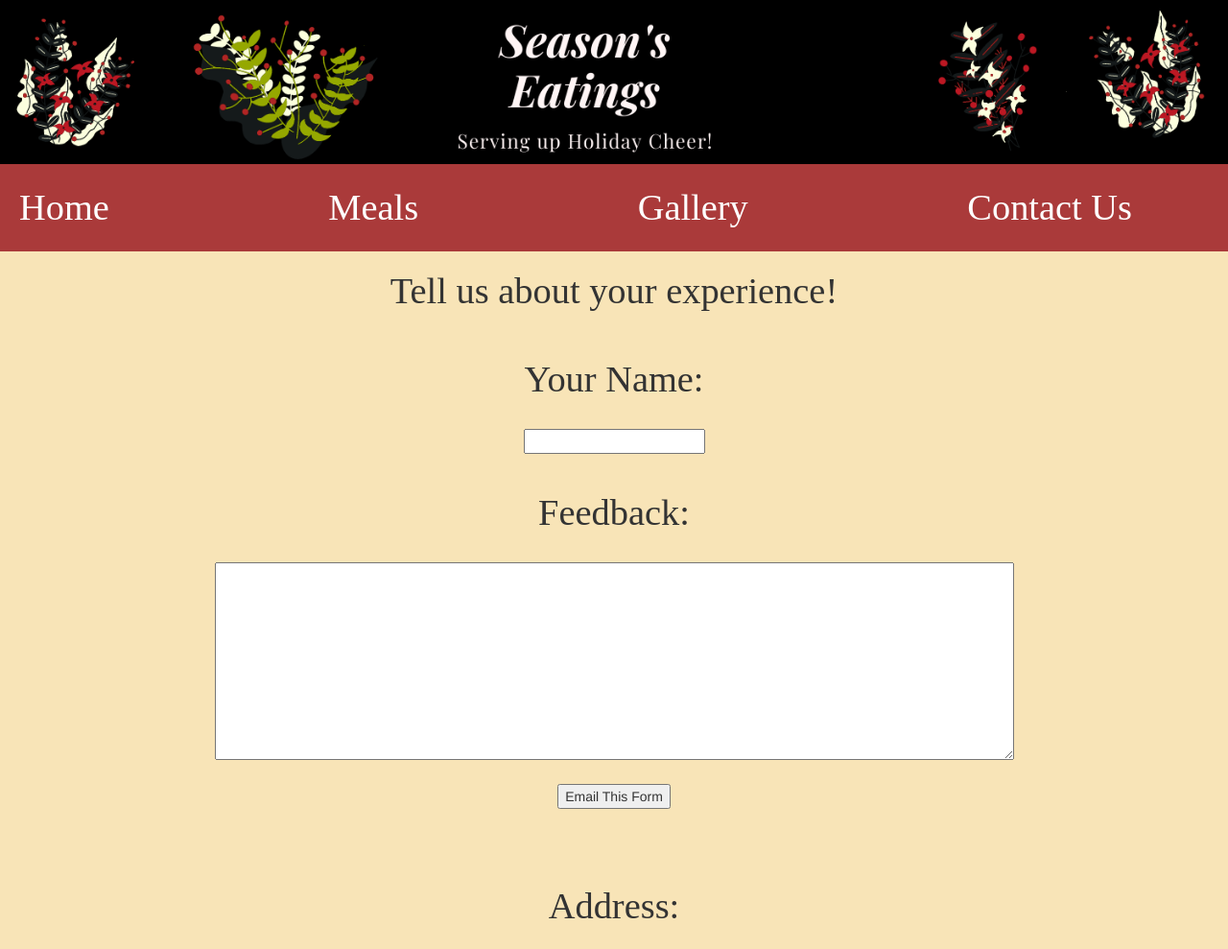
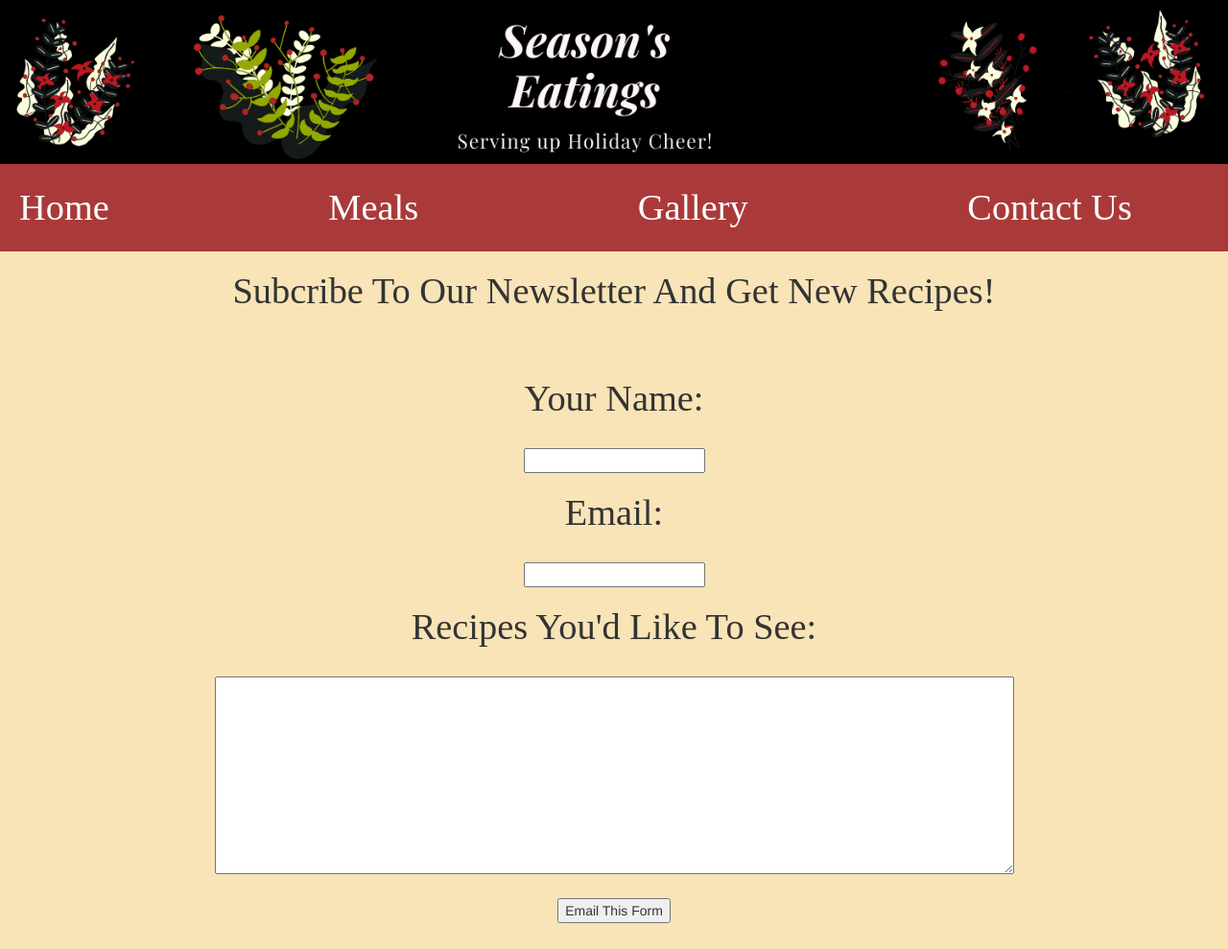
Before and after one commit to tricci1/FoodWebsite, a plain HTML site: page contactUs.html in a window 1280 px wide. Shown: the top 989 px of the page at 96% size. Drawn offline with nearby package versions, Linux system fonts and the light colour scheme.

Commit message:
Update contactUs.html

```diff
--- a/contactUs.html
+++ b/contactUs.html
@@ -29,13 +29,18 @@
 </header>
    <form action="mailto:thomas_ricci@uri.edu" method="POST" enctype="multipart/form-data >
    <!--Name="EmailTestForm -->
-<p>Tell us about your experience!</p>
+<p>Subcribe To Our Newsletter And Get New Recipes!</p>
+       <br>
+
        <p>Your Name:</p>
 
       <input type="text" size="20" >
     <br>
+       <p>Email:</p>
+
+      <input type="text" size="20" >
     <br>
-       <p>Feedback:</p>
+       <p>Recipes You'd Like To See:</p>
       <textarea rows="10" cols="100">
 
 
```
